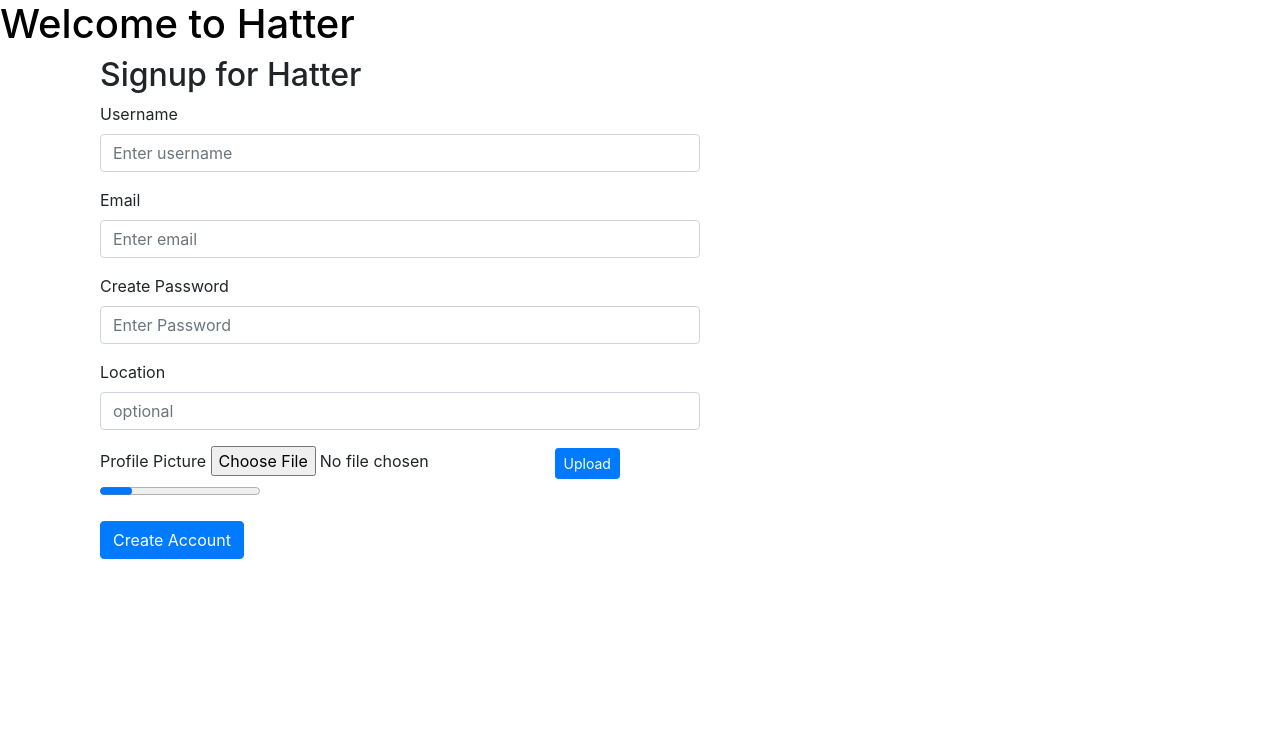
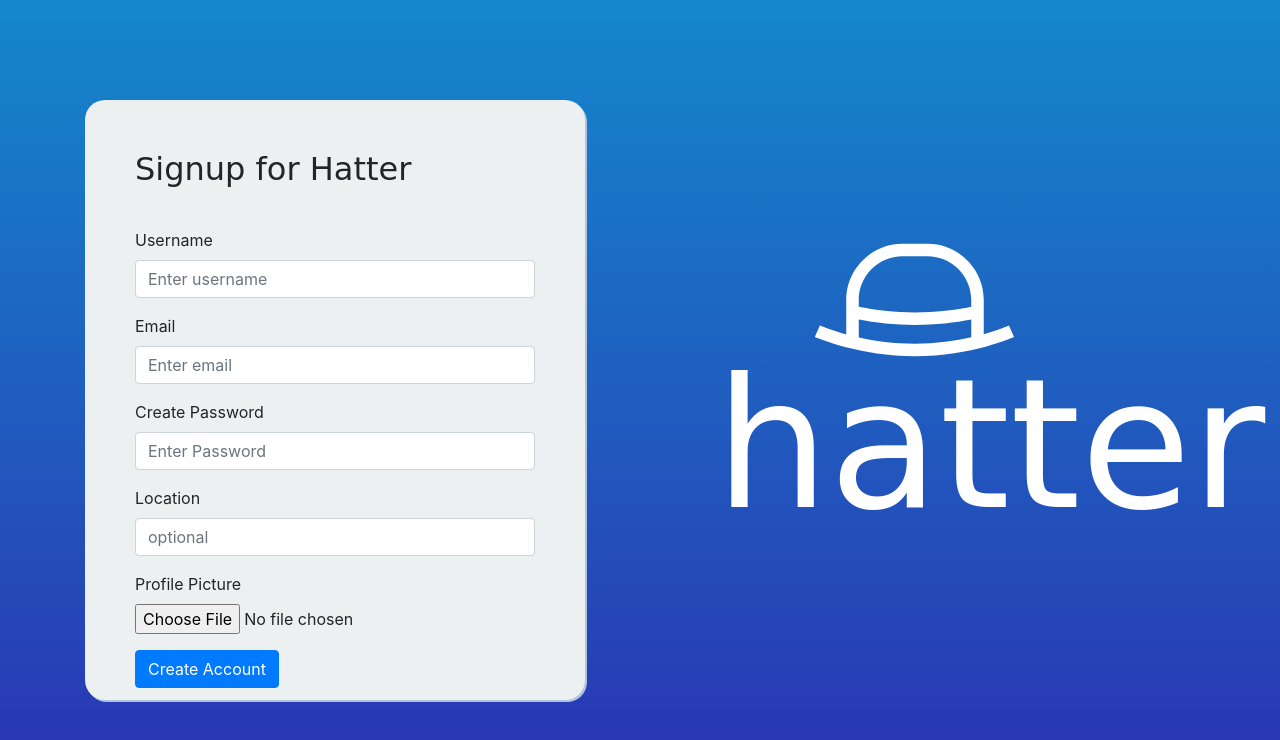
Before and after one commit to startanant/hatter, a website: page public/signup.html in a window 1280 px wide. Drawn offline with nearby package versions, Linux system fonts and the light colour scheme; a web font is replaced by a local one.

Commit message:
style changes to signup page

```diff
--- a/public/css/style.css
+++ b/public/css/style.css
@@ -43,13 +43,6 @@
         display: none;
     }
 } */
-
-.login {
-    width: 600px;
-    margin-left: 100px;
-    margin-right: 100px;
-    height: auto;
-}
 
 .inlineForm {
     width: auto;
@@ -259,8 +252,6 @@
     padding-top: 20px;
 }
 
-
-
 .postPic {
     background-color: slategray;
     margin: 0px 0px 0px 15px;
@@ -376,3 +367,63 @@
     display: inline-block;
     text-align: center;
 }
+
+/* Signup Page */
+
+.signup-main {
+    width: 100%;
+    height: 100vh;
+    background-image: linear-gradient(#1488cc, #2b32b2);
+}
+
+.signup-header {
+    margin-bottom: 40px;
+    font-size: 50px;
+    font-family: 'Baloo Thambi 2', cursive;
+}
+
+.signup-container {
+    width: 200px;
+    height: 600px;
+    margin: 100px 50px 100px 100px;
+    background-color: #ecf0f1;
+    border-radius: 20px;
+    padding: 50px;
+    box-shadow: 2px 2px lightsteelblue;
+
+}
+
+.signup-logo-container {
+    width: 260px;
+    height: 600px;
+    margin: 100px 150px 100px 50px;
+    padding: 30px;
+    text-align: center;
+    padding-top: 100px;
+}
+
+.signup-hat-icon{
+    height: 200px;
+}
+.signup-welcome-heading-text {
+    font-family: 'Prompt', sans-serif;
+    font-family: 'Baloo Thambi 2', cursive;
+    font-size: 180px;
+    line-height: 90px;
+    color: white;
+    margin-top: 0px;
+}
+
+@media screen and (max-width: 1100px) {
+    .signup-logo-container {
+        display: none;
+    }
+    .signup-logo-container {
+        width: auto;
+        height: 600px;
+        margin: 50px 50px 100px 50px;
+        padding: 5px;
+        text-align: center;
+        background-color: springgreen;
+    }
+  }
--- a/public/signup.html
+++ b/public/signup.html
@@ -5,6 +5,11 @@
     <meta name="viewport" content="width=device-width, initial-scale=1.0">
     <link rel="stylesheet" href="https://stackpath.bootstrapcdn.com/bootstrap/4.4.1/css/bootstrap.min.css">
     <link rel="stylesheet" href="./css/style.css">
+
+    <link href="https://fonts.googleapis.com/css?family=Baloo+Thambi+2|Prompt&display=swap" rel="stylesheet">
+    <link rel="icon"
+      type="image/png"
+      href="./assets/svg/Hat-small.svg">
 
     <script
       src="https://code.jquery.com/jquery-3.4.1.min.js"
@@ -94,17 +99,14 @@
 </script>
 <body>
 
-    <div class="welcome">
-        <h1>Welcome to Hatter</h1>
-    </div>
-
-    <div class="login">
-        <div class="login-header">
+    <div class="signup-main">
+      <div class="row row-signup">
+        <div class="signup-container col">
+          <div class="signup-header">
               <h2>Signup for Hatter</h2>
           </div>
 
           <form enctype="multipart/form-data">
-
               <div class="form-group">
                 <label for="inputUsername">Username</label>
                 <input type="text" class="form-control" id="inputUsername" placeholder="Enter username">
@@ -127,8 +129,7 @@
 
               <div class="form-group">
                   <label for="inputLocation">Profile Picture</label>
-                <input type="file" id="file" name="avatar" /><button type="upload" class="btn btn-sm btn-primary">Upload</button>
-                <progress></progress>
+                  <input type="file" id="file" name="avatar" />
               </div>
 
               <button id='submitUserBtn' type="submit" class="btn btn-primary">Create Account</button>
@@ -136,6 +137,20 @@
             </form>
 
         </div>
+        <div class="signup-logo-container col">
+          <div class="welcome-heading">
+            <div class="signup-hat-icon">
+                <img src="./assets/svg/Hat-xl.svg" alt="top-hat">
+            </div>
+            <div class="signup-welcome-heading-text">
+                hatter
+            </div>
+          </div>
+        </div>
+      </div>
+    </div>
+
+
 
 
 
```
Also changed, not shown: public/assets/svg/Hat-xl.svg (added). Lines whose indentation alone changed are shown as unchanged.
